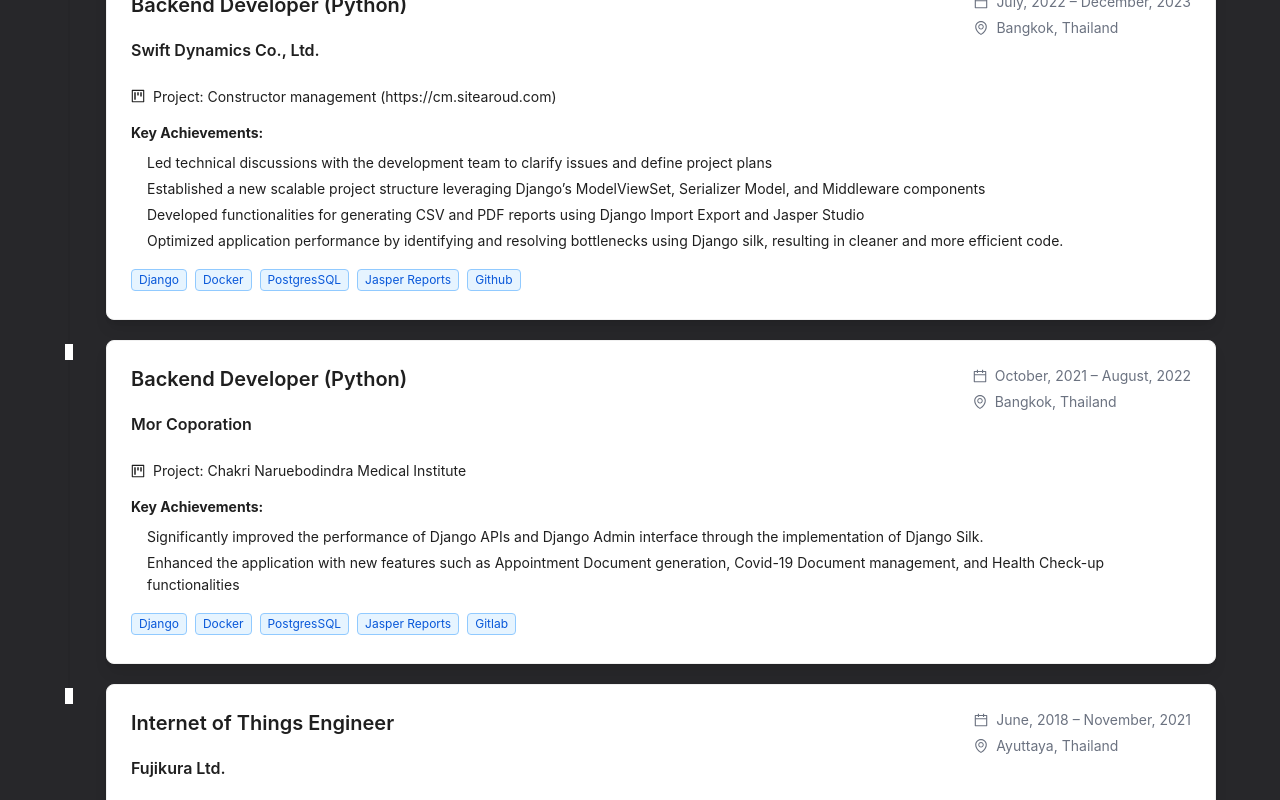
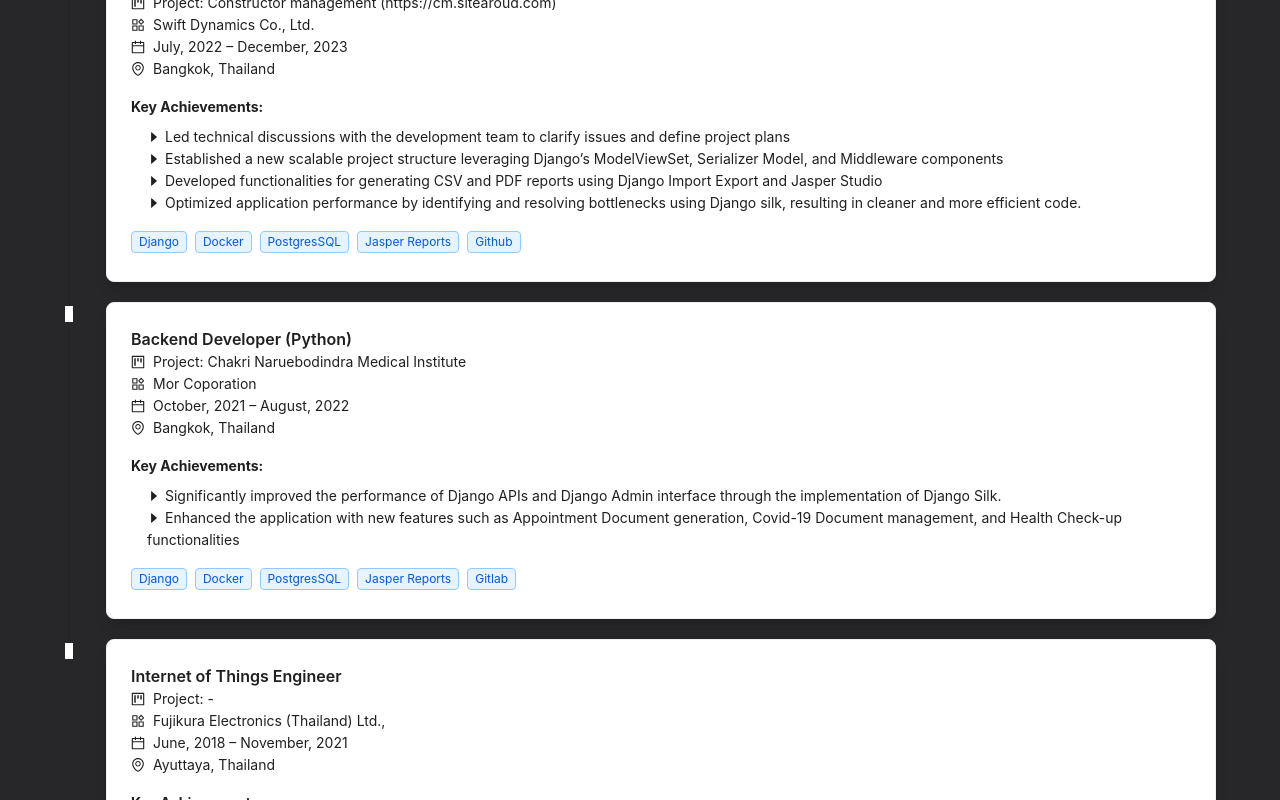
Before and after one commit to Nathapons/portfolio, a React (Create React App) app: page /#/ in a window 1280 px wide. Shown: the part 1520-2320 px from the top of the page. Built offline with nearby package versions, Linux system fonts and the light colour scheme.

Commit message:
feat: Work experience

```diff
--- a/src/components/WorkExperience.tsx
+++ b/src/components/WorkExperience.tsx
@@ -1,6 +1,6 @@
 import React, { useEffect, useState } from "react";
 import { Typography, Timeline, Card, Tag, Row, Col, ConfigProvider } from "antd"
-import { CalendarOutlined, EnvironmentOutlined, ProjectOutlined } from "@ant-design/icons"
+import { CalendarOutlined, EnvironmentOutlined, ProjectOutlined, ProductOutlined, CaretRightOutlined } from "@ant-design/icons"
 import { motion } from "framer-motion"
 
 import { ExperienceItem } from "../interfaces/globalInterfaces"
@@ -51,32 +51,20 @@ const WorkExperience: React.FC<Props> = ({ isComp }) => {
                                 <Card className="ml-4 shadow-lg hover:shadow-xl transition-shadow">
                                     <div className="flex justify-between items-start mb-4">
                                         <div>
-                                    <Title level={4} className="mb-1">
-                                        {job.position}
-                                    </Title>
-                                    <Title level={5} className="text-blue-600 mb-2">
-                                        {job.company}
-                                    </Title>
-                                    </div>
-                                    <div className="text-right text-gray-500">
-                                        <div className="flex items-center mb-1">
-                                            <CalendarOutlined className="mr-2" />
-                                            {job.duration}
-                                        </div>
-                                        <div className="flex items-center">
-                                            <EnvironmentOutlined className="mr-2" />
-                                            {job.location}
+                                            <Title level={5} className="!mt-0 !mb-0">{job.position}</Title>
+                                            <Paragraph className="!mb-0"><ProjectOutlined className="mr-2" />Project: {job.project}</Paragraph>
+                                            <Paragraph className="!mb-0"><ProductOutlined className="mr-2" />{job.company}</Paragraph>
+                                            <Paragraph className="!mb-0"><CalendarOutlined className="mr-2" />{job.duration}</Paragraph>
+                                            <Paragraph className="!mb-0"><EnvironmentOutlined className="mr-2" />{job.location}</Paragraph>
                                         </div>
                                     </div>
-                                </div>
-                                <Paragraph className="mb-4"><ProjectOutlined className="mr-2" />Project: {job.project}</Paragraph>
                                     {isComp && (
                                         <div className="mb-4">
                                             <strong>Key Achievements:</strong>
                                             <ul className="mt-2 ml-4">
                                                 {job.achievements.map((achievement, i) => (
-                                                <li key={i} className="mb-1">
-                                                {achievement}
+                                                    <li key={i} className="!mb-0">
+                                                        <CaretRightOutlined className="mr-1" />{achievement}
                                                     </li>
                                                 ))}
                                             </ul>
--- a/src/data/Experience.json
+++ b/src/data/Experience.json
@@ -58,7 +58,7 @@
     {
       "id": 5,
       "position": "Internet of Things Engineer",
-      "company": "Fujikura Ltd.",
+      "company": "Fujikura Electronics (Thailand) Ltd.,",
       "location": "Ayuttaya, Thailand",
       "duration": "June, 2018 – November, 2021",
       "project": "-",
```
Lines whose indentation alone changed are shown as unchanged.
